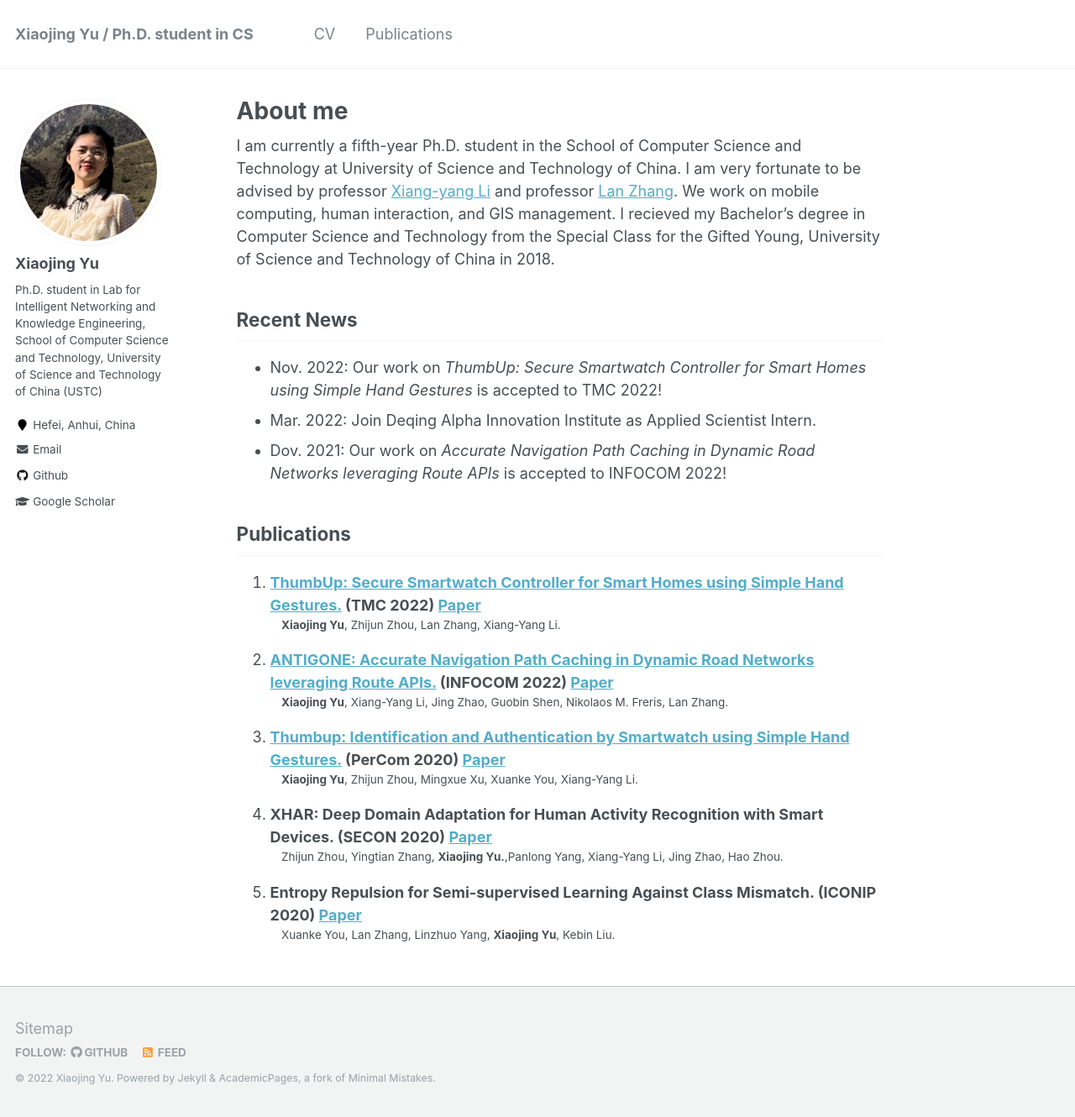
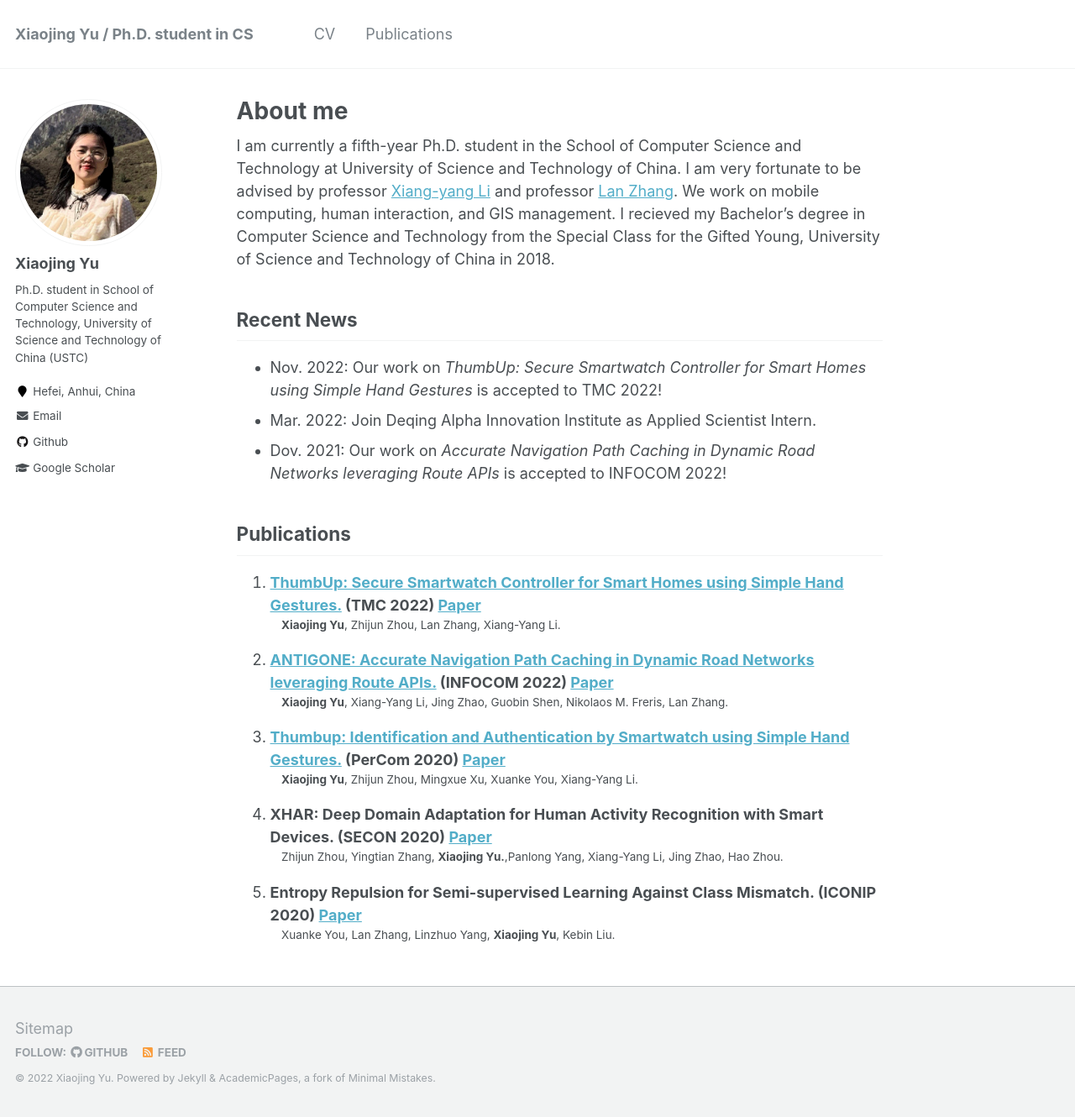
Before and after one commit to blairjing/blairjing.github.io, a Jekyll site: the page built from _pages/about.md, in a window 1280 px wide and 1330 px high. Shown: the whole window at 84% size. Built offline with Jekyll 4.4.1, drawn with Linux system fonts in a browser that asks for light colours.

Commit message:
Update _config.yml

```diff
--- a/_config.yml
+++ b/_config.yml
@@ -10,7 +10,7 @@ locale                   : "en-US"
 title                    : "Xiaojing Yu / Ph.D. student in CS"
 title_separator          : "-"
 name                     : &name "Xiaojing Yu"
-description              : &description "Ph.D. student in Lab for Intelligent Networking and Knowledge Engineering, School of Computer Science and Technology, University of Science and Technology of China (USTC)"
+description              : &description "Ph.D. student in School of Computer Science and Technology, University of Science and Technology of China (USTC)"
 url                      : https://blairjing.github.io # the base hostname & protocol for your site e.g. "https://mmistakes.github.io"
 baseurl                  : "" # the subpath of your site, e.g. "/blog"
 repository               : "blairjing/blairjing.github.io"
@@ -82,7 +82,7 @@ analytics:
 author:
   name             : "Xiaojing Yu"
   avatar           : "website.jpg"
-  bio              : "Ph.D. student in Lab for Intelligent Networking and Knowledge Engineering, School of Computer Science and Technology, University of Science and Technology of China (USTC)"
+  bio              : "Ph.D. student in School of Computer Science and Technology, University of Science and Technology of China (USTC)"
   location         : "Hefei, Anhui, China"
   employer         :
   pubmed           : # "https://www.ncbi.nlm.nih.gov/pubmed/?term=john+snow"
```
